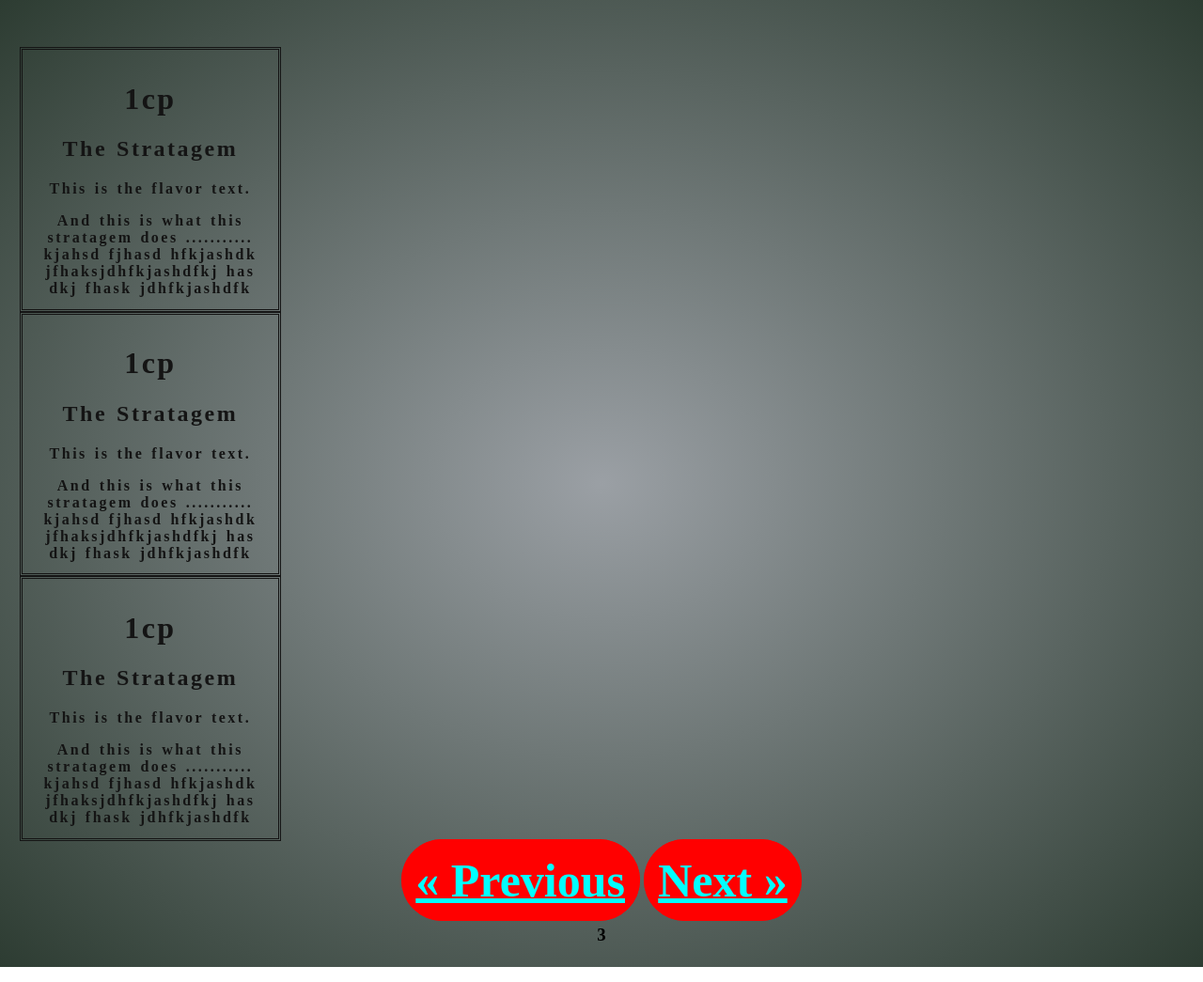
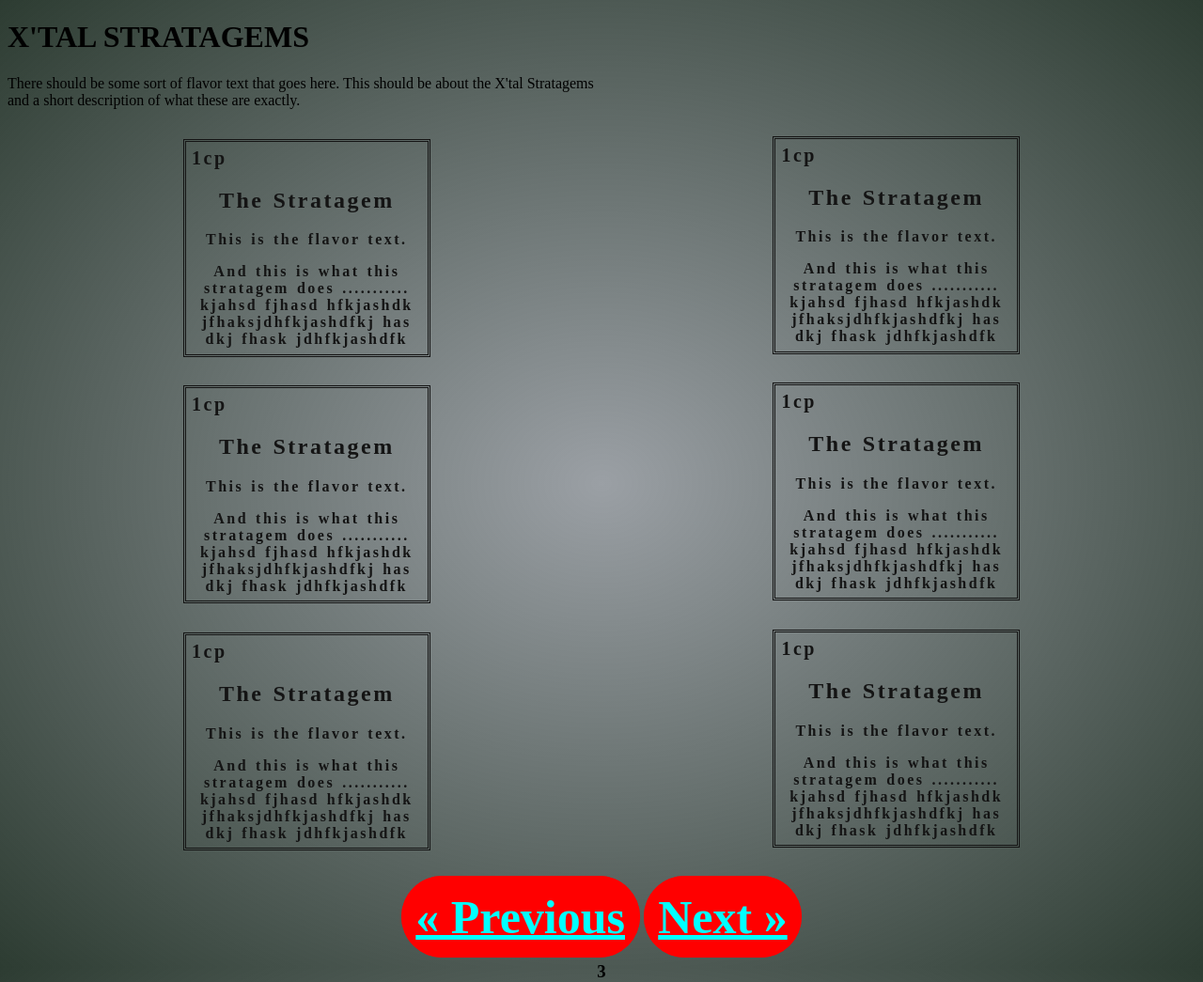
Before and after one commit to hewittm1/warhammercodex, a plain HTML site: page WarhammerCodex/StratagemsTemplate.html in a window 1280 px wide. Shown: the whole page at 94% size. Drawn offline with Linux system fonts and the light colour scheme.

Commit message:
updates to xtal stratagems template

```diff
--- a/WarhammerCodex/StratagemsTemplate.html
+++ b/WarhammerCodex/StratagemsTemplate.html
@@ -8,16 +8,58 @@
     <body class="Body">
         <div class="Header">
             <h1>
-
+                X'TAL STRATAGEMS
             </h1>
             <p class="Details">
-
+                There should be some sort of flavor text that goes here. This should be about the X'tal Stratagems and a short description of what these are exactly.
             </p>
         </div>
         <div class="Content">
             <b>
                 <div class="Stratagems">
                     <div class="Strat">
+                        <h1>
+                            1cp
+                        </h1>
+                        <h2>
+                            The Stratagem
+                        </h2>
+                        <p>
+                            This is the flavor text.
+                        </p>
+                        <b>
+                            And this is what this stratagem does ........... kjahsd fjhasd hfkjashdk jfhaksjdhfkjashdfkj has dkj fhask jdhfkjashdfk
+                        </b>
+                    </div>
+                     <div class="Strat">
+                        <h1>
+                            1cp
+                        </h1>
+                        <h2>
+                            The Stratagem
+                        </h2>
+                        <p>
+                            This is the flavor text.
+                        </p>
+                        <b>
+                            And this is what this stratagem does ........... kjahsd fjhasd hfkjashdk jfhaksjdhfkjashdfkj has dkj fhask jdhfkjashdfk
+                        </b>
+                    </div>
+                     <div class="Strat">
+                        <h1>
+                            1cp
+                        </h1>
+                        <h2>
+                            The Stratagem
+                        </h2>
+                        <p>
+                            This is the flavor text.
+                        </p>
+                        <b>
+                            And this is what this stratagem does ........... kjahsd fjhasd hfkjashdk jfhaksjdhfkjashdfkj has dkj fhask jdhfkjashdfk
+                        </b>
+                    </div>
+                     <div class="Strat">
                         <h1>
                             1cp
                         </h1>
--- a/WarhammerCodex/css/style.css
+++ b/WarhammerCodex/css/style.css
@@ -128,9 +128,26 @@ footer{
 }
 .Strat{
     text-align: center;
-    width: auto;
     word-wrap: break-word;
-    max-width: 20%;
+    max-width: 40%;
+    min-width: 40%;
     padding: 1%;
+    margin: auto;
+    margin-bottom: 5%;
+    margin-top: .5%;
     border-style: double;
 }
+.Strat h1{
+    margin: 0;
+    font-family: serif;
+    font-size: 20px;
+    text-align: left;
+    padding: 0;
+}
+.Stratagems{
+    font-family: serif;
+    column-count: 2;
+    column-fill: balance;
+    max-width: inherit;
+    min-width: inherit;
+}
```
